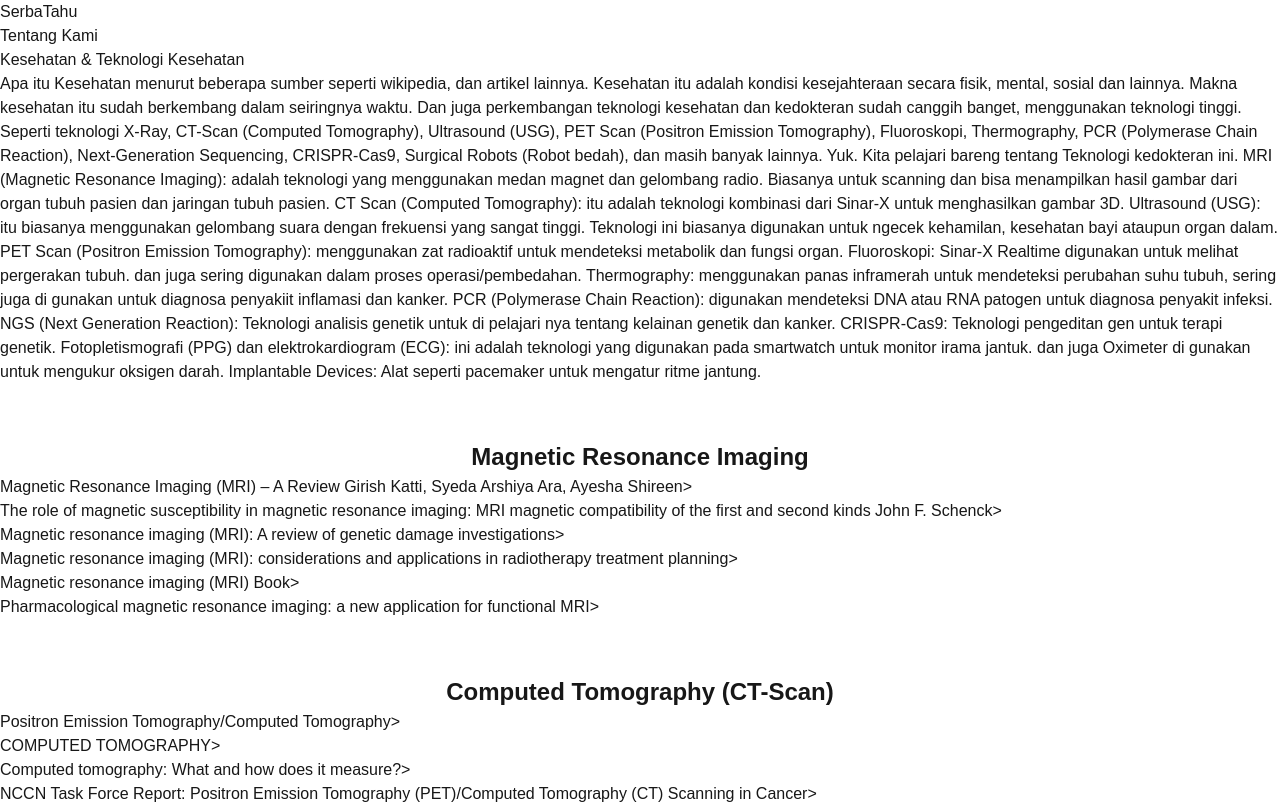
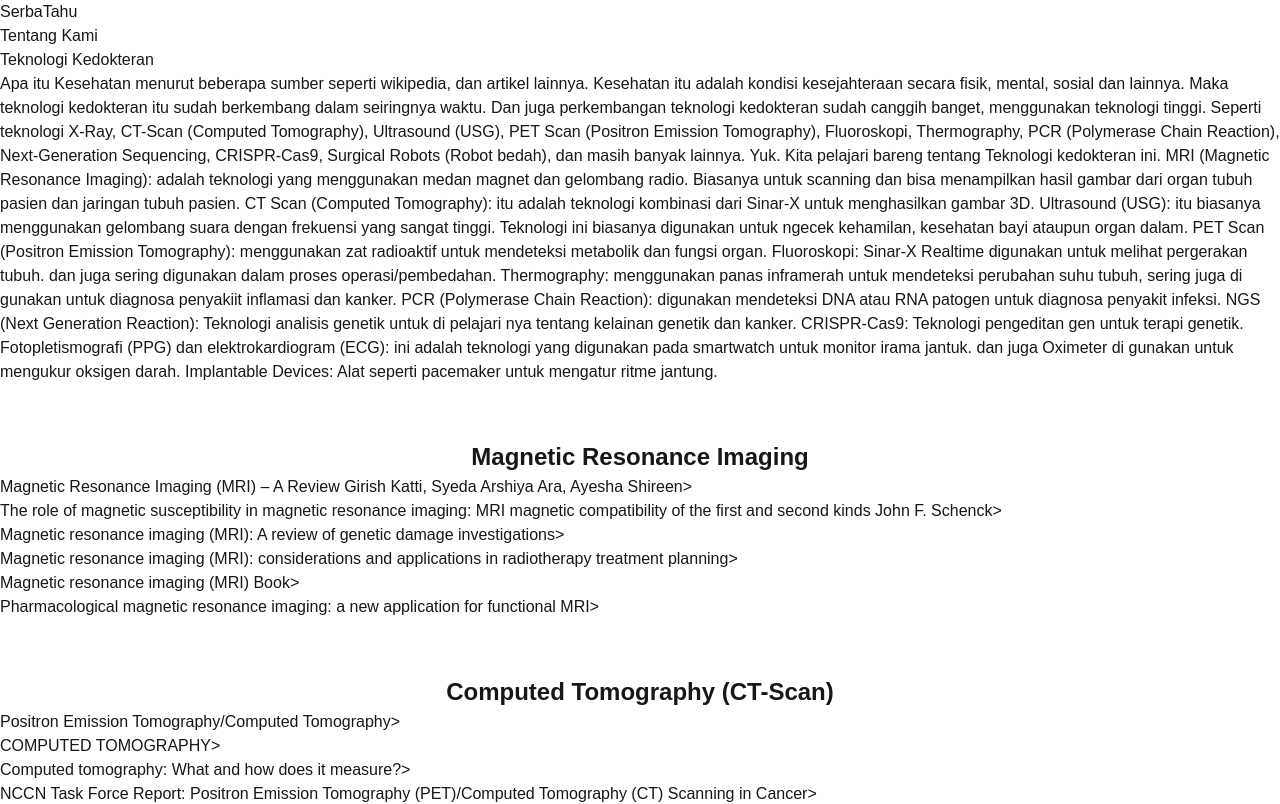
Before and after one commit to IndoNusaCorp/SerbaTahu.id, a Next.js app: page /kesehatan/kesehatan-dan-teknologi-kesehatan in a window 1280 px wide. Shown: the top 804 px of the page. Built offline with nearby package versions, Linux system fonts and the light colour scheme.

Commit message:
Update page.tsx

```diff
--- a/src/app/kesehatan/kesehatan-dan-teknologi-kesehatan/page.tsx
+++ b/src/app/kesehatan/kesehatan-dan-teknologi-kesehatan/page.tsx
@@ -25,7 +25,7 @@ export default function Kendaraan() {
 
       {/* Header */}
       <div className="text-center text-2xl font-bold py-8">
-        Kesehatan & Teknologi Kesehatan
+        Teknologi Kedokteran
       </div>
 
       {/* Content 1 */}
@@ -33,7 +33,7 @@ export default function Kendaraan() {
         <div className="text-base md:text-lg font-light leading-relaxed">
           Apa itu <span className="text-blue-500 font-semibold">Kesehatan</span> menurut beberapa sumber seperti wikipedia, dan artikel lainnya.
           Kesehatan itu adalah kondisi kesejahteraan secara fisik, mental, sosial dan lainnya.
-          Makna kesehatan itu sudah berkembang dalam seiringnya waktu. Dan juga perkembangan teknologi kesehatan dan kedokteran sudah canggih banget, menggunakan teknologi tinggi.
+          Maka teknologi kedokteran itu sudah berkembang dalam seiringnya waktu. Dan juga perkembangan teknologi kedokteran sudah canggih banget, menggunakan teknologi tinggi.
           Seperti teknologi X-Ray, CT-Scan (Computed Tomography), Ultrasound (USG), PET Scan (Positron Emission Tomography), Fluoroskopi, Thermography, PCR (Polymerase Chain Reaction), Next-Generation Sequencing, CRISPR-Cas9, Surgical Robots (Robot bedah), dan masih banyak lainnya.
 
           Yuk. Kita pelajari bareng tentang Teknologi kedokteran ini. <span className="text-blue-500 font-semibold">MRI (Magnetic Resonance Imaging): </span>  adalah teknologi yang menggunakan medan magnet dan gelombang radio. Biasanya untuk scanning dan bisa menampilkan hasil gambar dari organ tubuh pasien dan jaringan tubuh pasien. <span className="text-blue-500 font-semibold">CT Scan (Computed Tomography): </span> itu adalah teknologi
```
